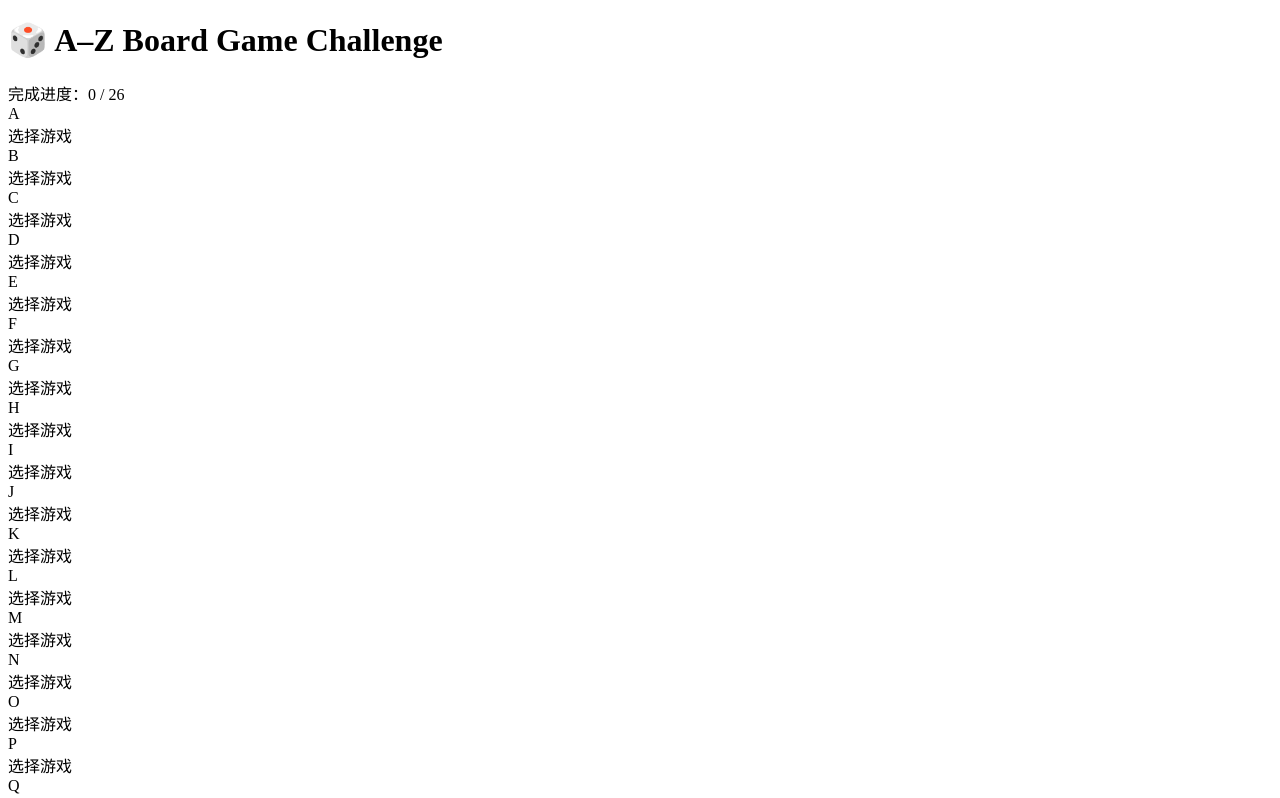
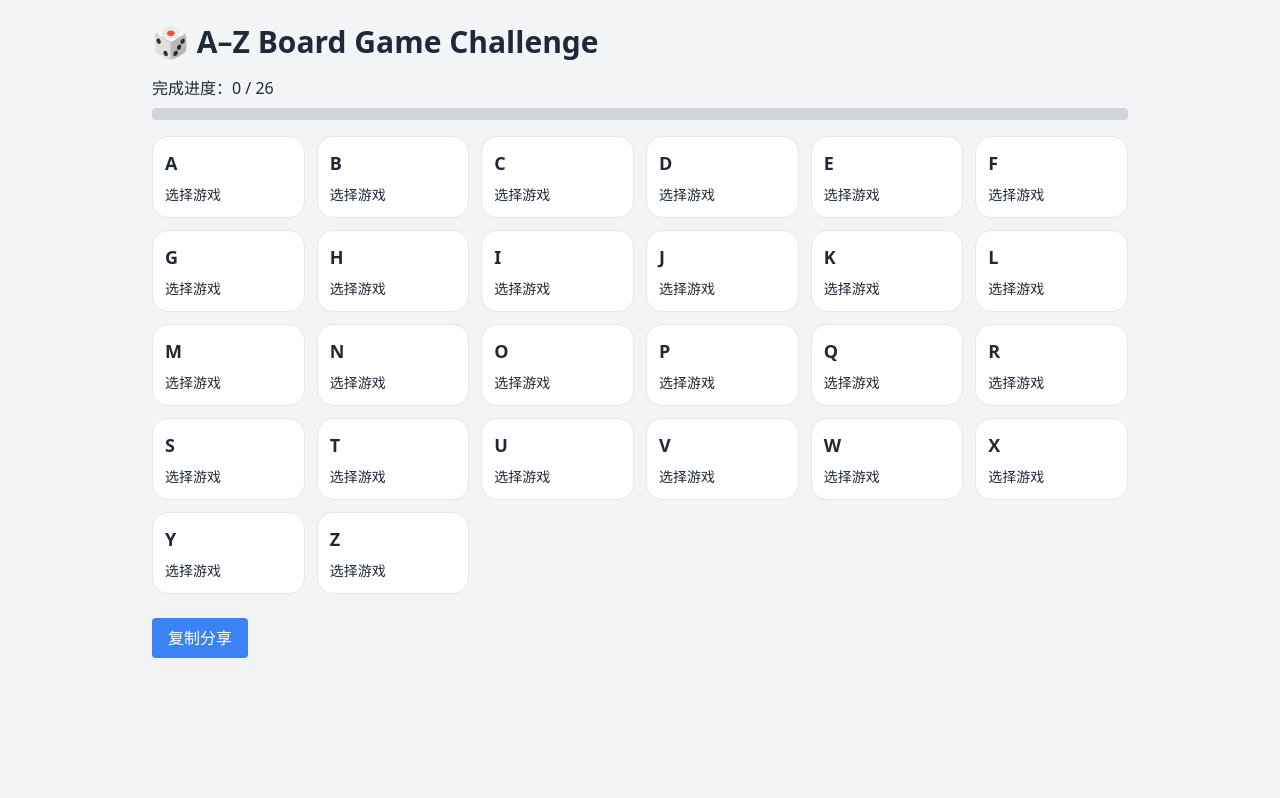
Before and after one commit to maker-terry/az-boardgame-pro, a Next.js app: page / in a window 1280 px wide. Shown: the top 798 px of the page. Built offline with nearby package versions, Linux system fonts and the light colour scheme.

Commit message:
Update layout.jsx

```diff
--- a/app/layout.jsx
+++ b/app/layout.jsx
@@ -1,3 +1,5 @@
+import "../styles/globals.css";
+
 export const metadata = {
   title: "A-Z Board Game Challenge",
   description: "BoardGameGeek A-Z Challenge",
@@ -6,7 +8,7 @@ export const metadata = {
 export default function RootLayout({ children }) {
   return (
     <html lang="zh">
-      <body>
+      <body className="bg-gray-100 text-gray-800">
         {children}
       </body>
     </html>
```
